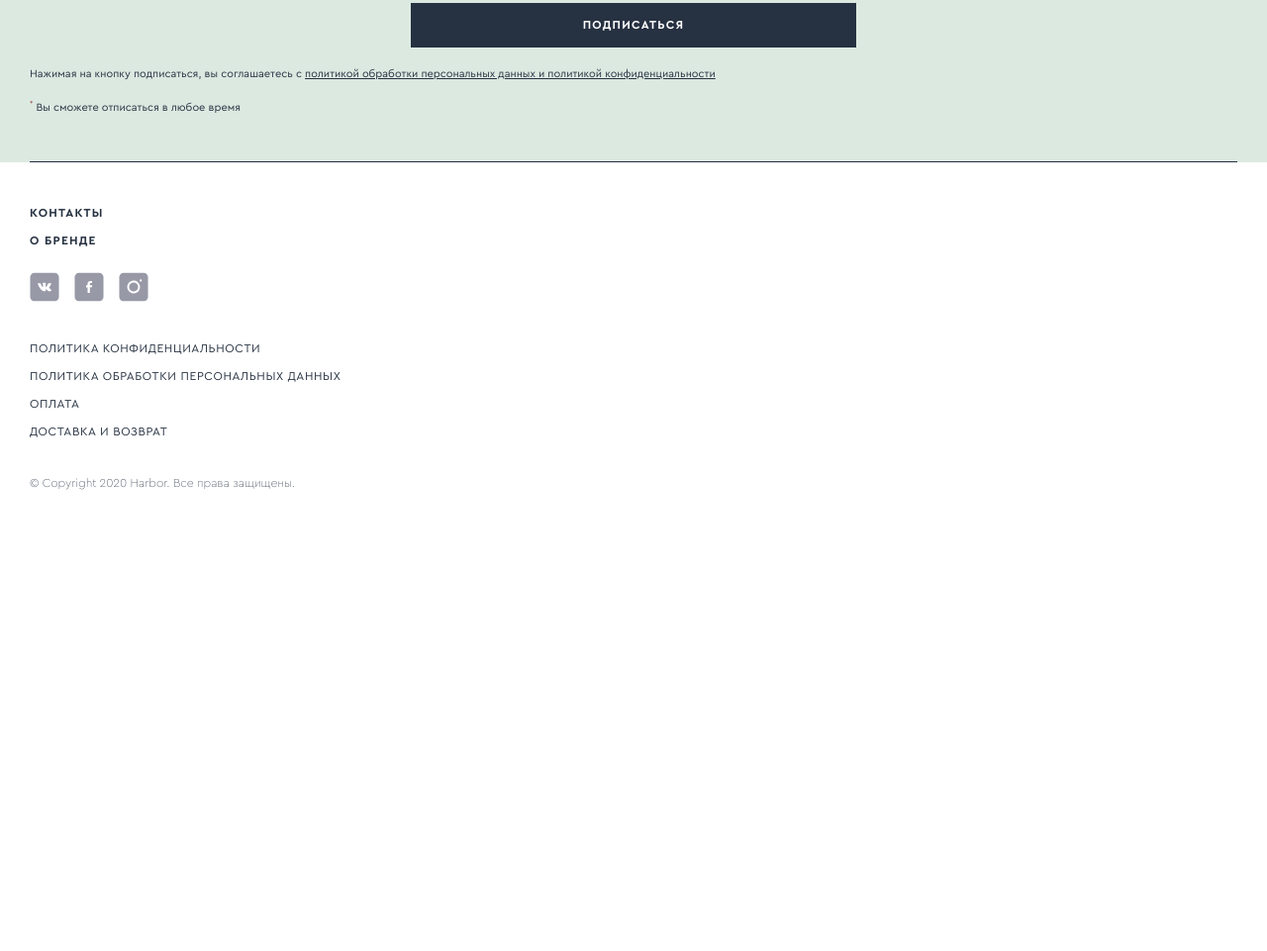
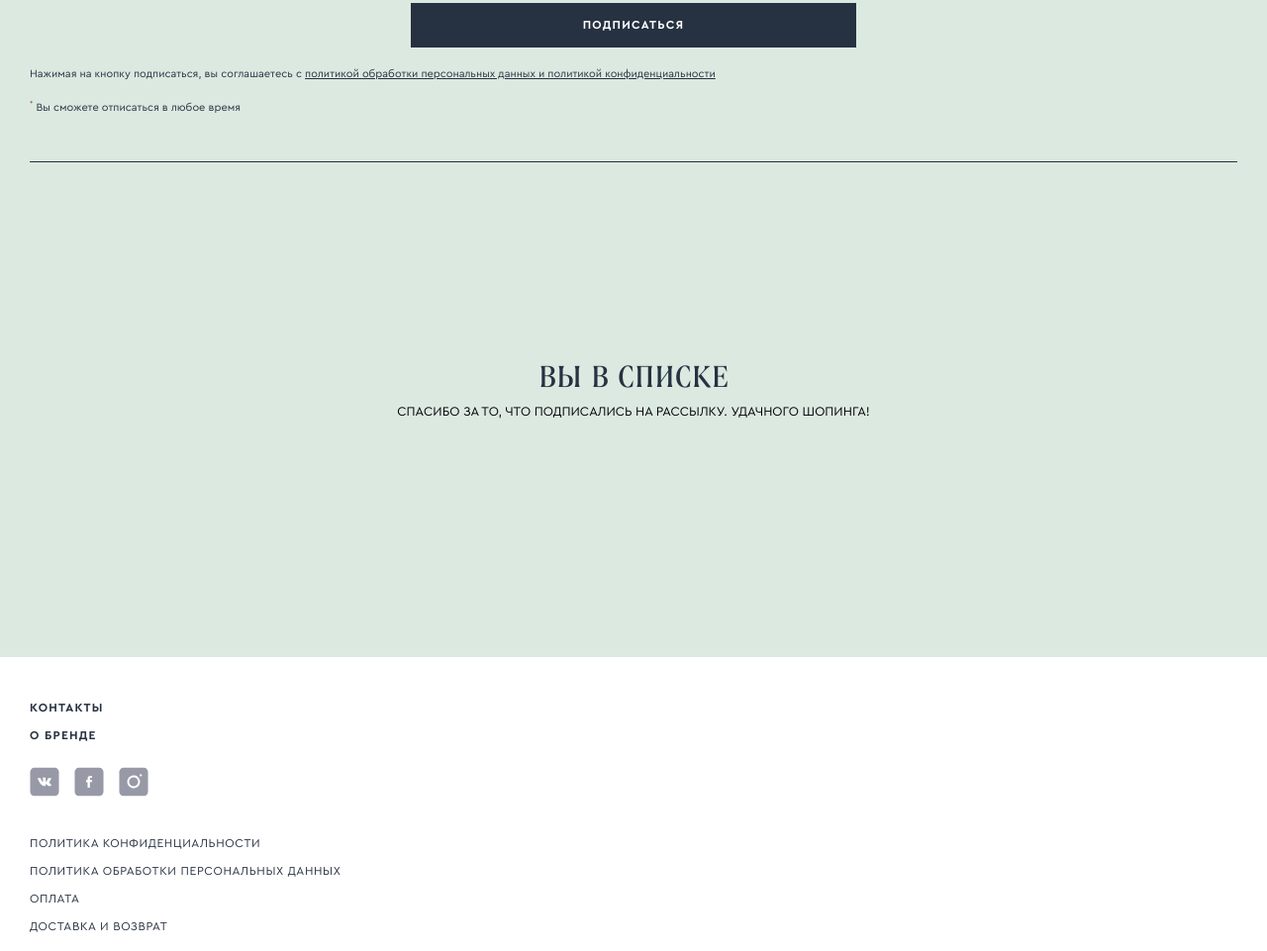
Before and after one commit to nelmare/Harbor, a website: page index.html in a window 1280 px wide. Shown: the part 2395-3356 px from the top of the page at 99% size. Before the commit the page ends 2942 px from the top, so only its background shows below. Drawn offline with Linux system fonts and the light colour scheme.

Commit message:
Add block of subscription alert

```diff
--- a/index.html
+++ b/index.html
@@ -666,6 +666,12 @@
                 </div>
             </div>
         </section>
+    <section class="subscription subscription-alarm container">
+<!--        <div class="subscription__wrapper">-->
+            <h2 class="subscription__title subscription-alarm__title">Вы в списке</h2>
+            <p class="subscription__text">Спасибо за то, что подписались на рассылку. Удачного шопинга!</p>
+<!--        </div>-->
+    </section>
     </main>
     <footer class="page-footer container">
         <ul class="page-footer__list">
--- a/sass/blocks/_subscription.scss
+++ b/sass/blocks/_subscription.scss
@@ -46,6 +46,21 @@
   padding-bottom: 47px;
 }
 
+.subscription-alarm {
+  min-height: 500px;
+  display: flex;
+  justify-content: center;
+  align-items: center;
+  flex-direction: column;
+  text-align: center;
+  padding-bottom: 47px;
+}
+
+.subscription-alarm__title {
+  line-height: 20px;
+  margin-bottom: 20px;
+}
+
 @media (min-width: $desktop-width) {
   .subscription {
     padding-top: 107px;
```
Also changed, not shown: css/style.css, 1 other file.
